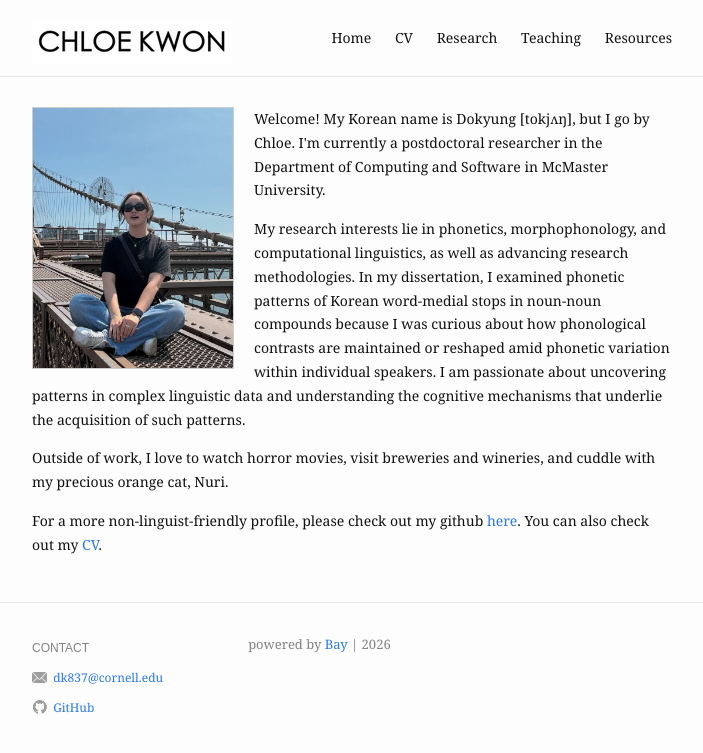
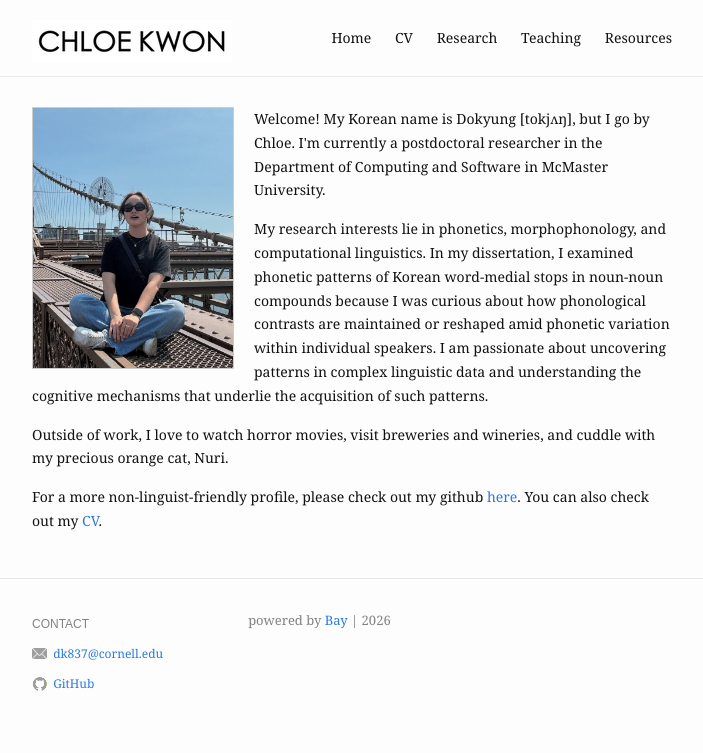
Before and after one commit to chloedkkwon/chloedkkwon.github.io, a Jekyll site: the page built from index.md, in a window 1280 px wide. Shown: the top 753 px of the page, without its empty margins (288-991 px from the left). Built offline with Jekyll 4.4.1, drawn with Linux system fonts in a browser that asks for light colours.

Commit message:
Edit research interests section for clarity
Removed redundant mention of advancing research methodologies from research interests.

```diff
--- a/index.md
+++ b/index.md
@@ -10,7 +10,7 @@ profile_picture:
 </p>
 
 <p>
-    My research interests lie in phonetics, morphophonology, and computational linguistics, as well as advancing research methodologies. In my dissertation, I examined phonetic patterns of Korean word-medial stops in noun-noun compounds because I was curious about how phonological contrasts are maintained or reshaped amid phonetic variation within individual speakers. I am passionate about uncovering patterns in complex linguistic data and understanding the cognitive mechanisms that underlie the acquisition of such patterns.
+    My research interests lie in phonetics, morphophonology, and computational linguistics. In my dissertation, I examined phonetic patterns of Korean word-medial stops in noun-noun compounds because I was curious about how phonological contrasts are maintained or reshaped amid phonetic variation within individual speakers. I am passionate about uncovering patterns in complex linguistic data and understanding the cognitive mechanisms that underlie the acquisition of such patterns.
 </p>
 
 <p>
```
